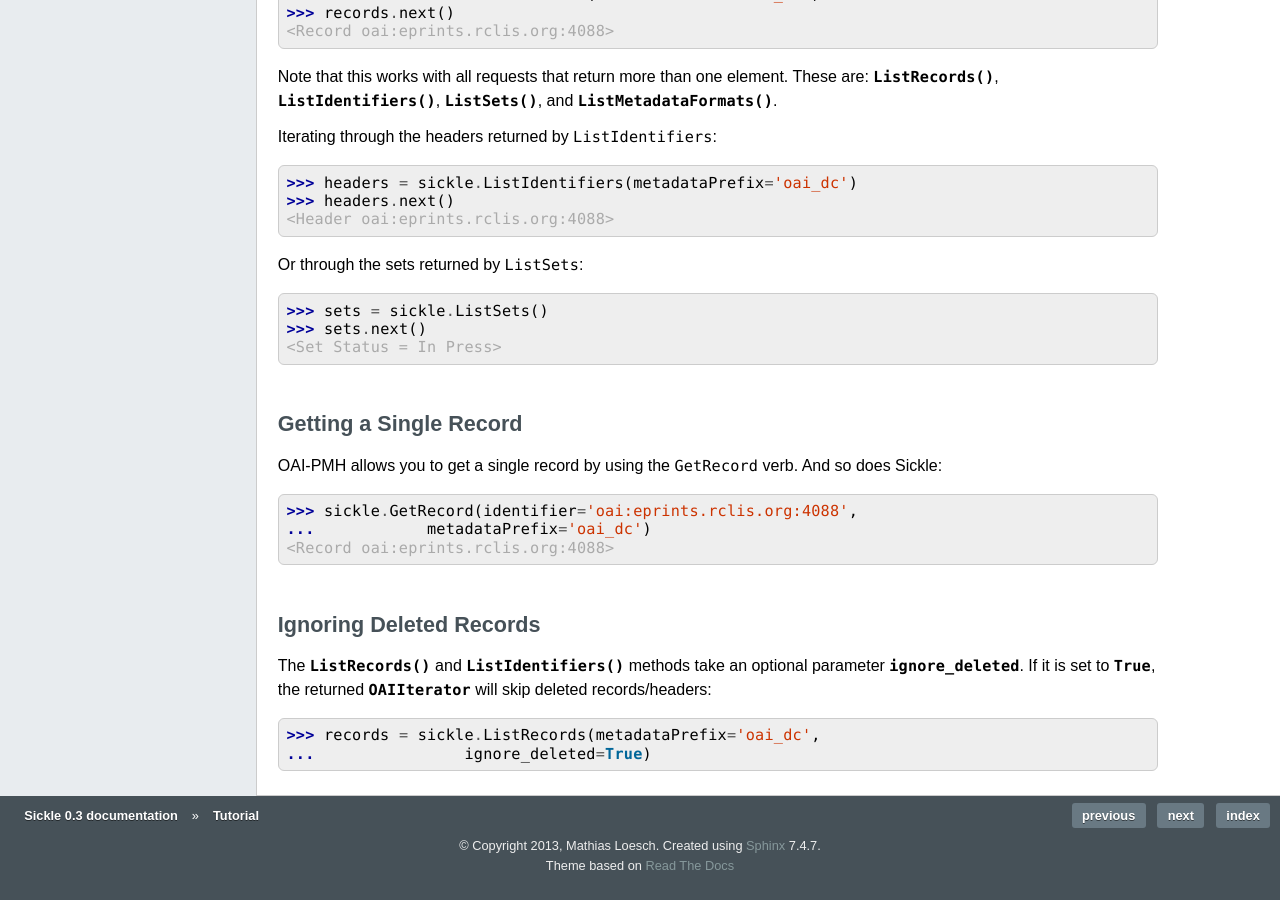
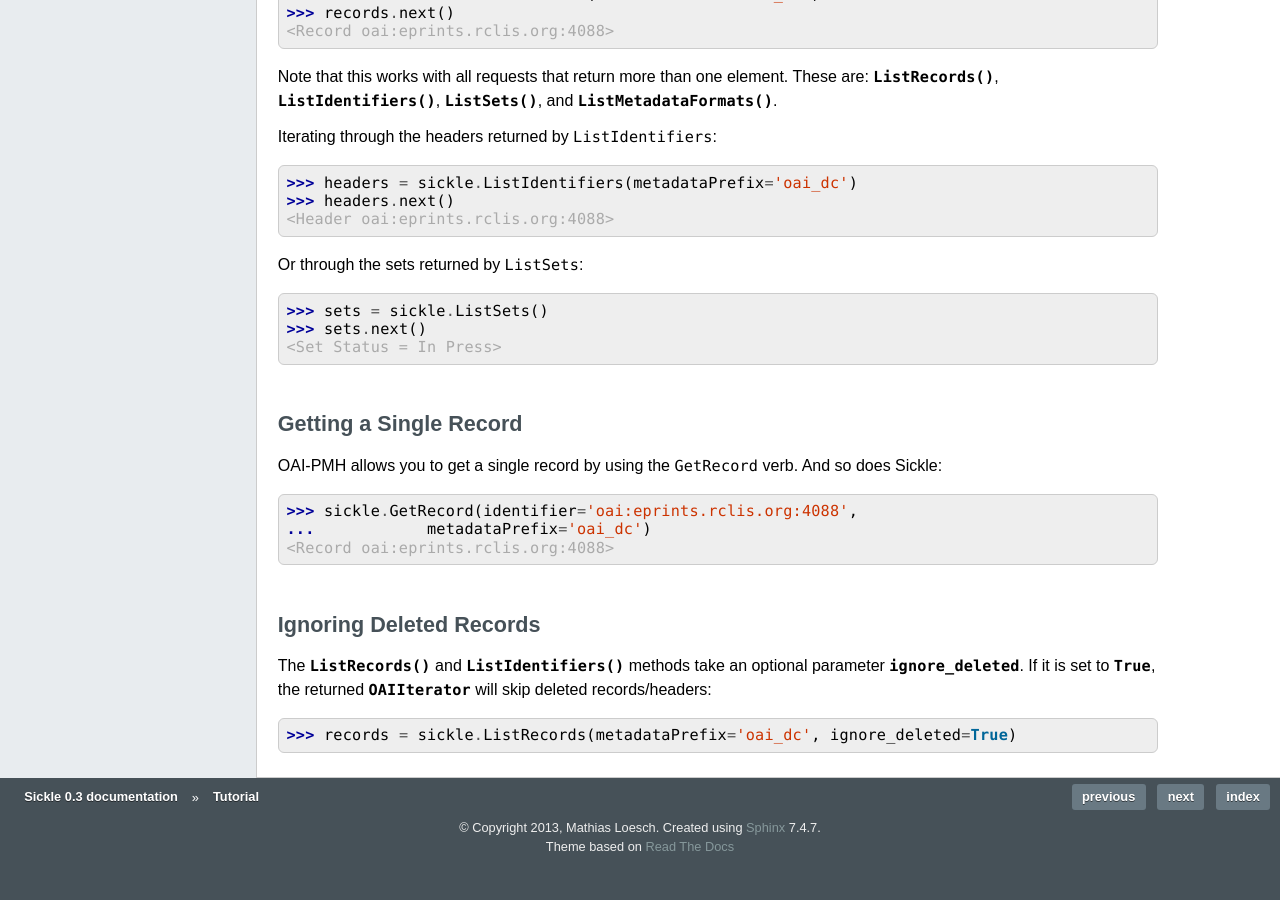
Before and after one commit to mloesch/sickle, a Sphinx documentation site: the page built from doc/tutorial.rst, in a window 1280 px wide and 900 px high, scrolled down 2932 px. Built offline with Sphinx 7.4.7, drawn with Linux system fonts in a browser that asks for light colours.

Commit message:
Minor fix in docs

```diff
--- a/doc/tutorial.rst
+++ b/doc/tutorial.rst
@@ -175,5 +175,4 @@ The :meth:`~sickle.app.Sickle.ListRecords` and :meth:`~sickle.app.Sickle.ListIde
 methods take an optional parameter :attr:`ignore_deleted`. If it is set to :obj:`True`,
 the returned :class:`~sickle.app.OAIIterator` will skip deleted records/headers::
 
-    >>> records = sickle.ListRecords(metadataPrefix='oai_dc',
-    ...                ignore_deleted=True)
+    >>> records = sickle.ListRecords(metadataPrefix='oai_dc', ignore_deleted=True)
```
